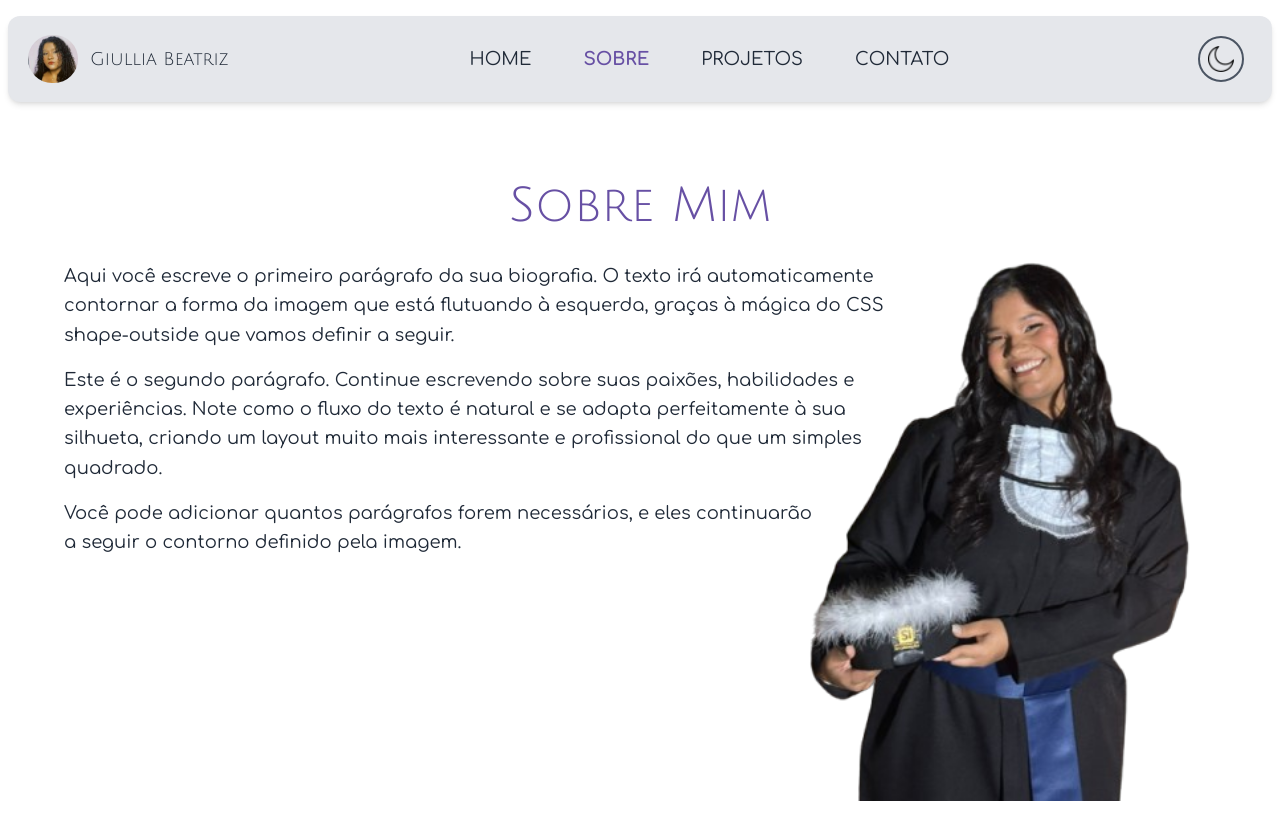
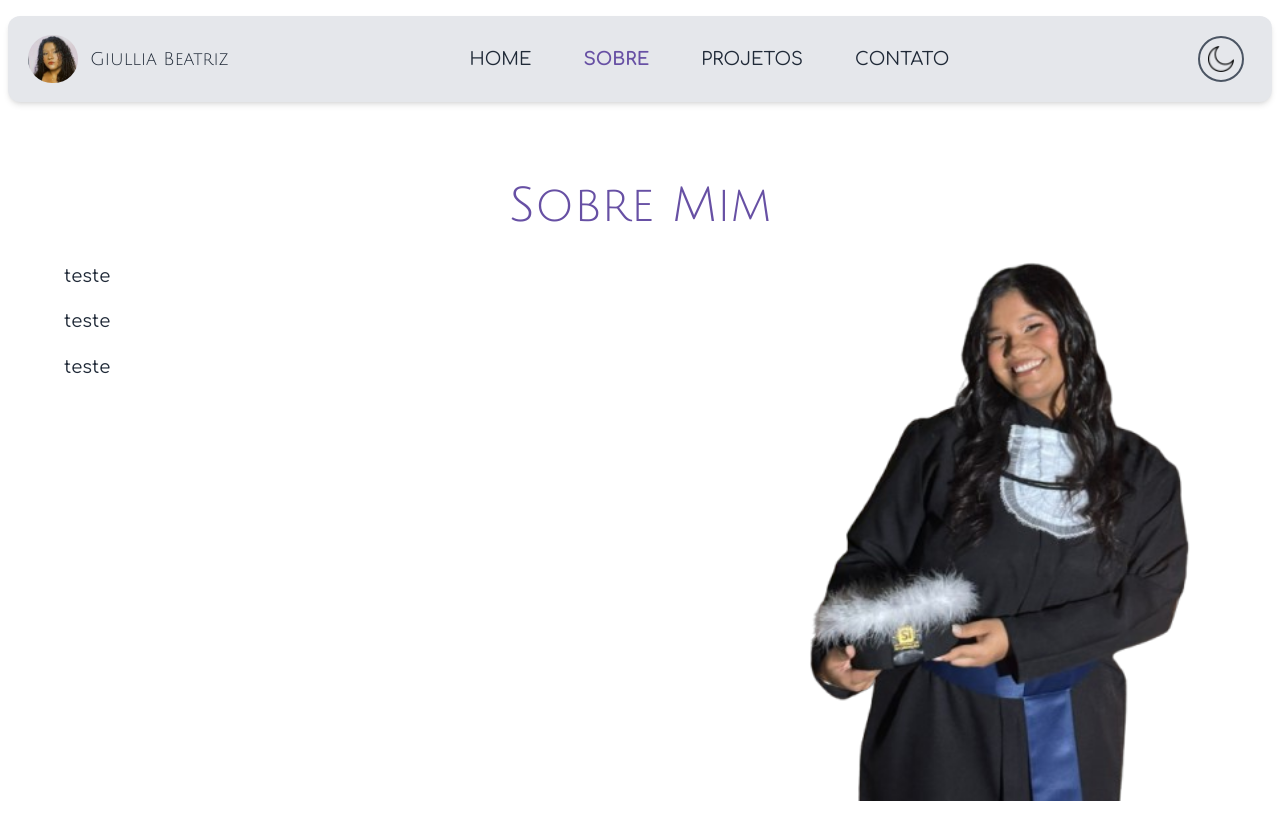
Before and after one commit to giulliabeatriz/portfolio, a React (Vite) app: page /sobre in a window 1280 px wide. Built offline with nearby package versions, Linux system fonts and the light colour scheme; a web font is replaced by a local one.

Commit message:
[fix/style]: alteração da estilização

```diff
--- a/src/components/Pages/Sobre.jsx
+++ b/src/components/Pages/Sobre.jsx
@@ -15,19 +15,13 @@ const Sobre = () => {
         />
 
         <p className="mt-2 mb-4">
-          Aqui você escreve o primeiro parágrafo da sua biografia. O texto irá
-          automaticamente contornar a forma da imagem que está flutuando à esquerda,
-          graças à mágica do CSS shape-outside que vamos definir a seguir.
+          teste
         </p>
         <p className="mb-4">
-          Este é o segundo parágrafo. Continue escrevendo sobre suas paixões,
-          habilidades e experiências. Note como o fluxo do texto é natural e se
-          adapta perfeitamente à sua silhueta, criando um layout muito mais
-          interessante e profissional do que um simples quadrado.
+          teste
         </p>
         <p>
-          Você pode adicionar quantos parágrafos forem necessários, e eles continuarão
-          a seguir o contorno definido pela imagem.
+          teste
         </p>
       </div>
     </div>
```
